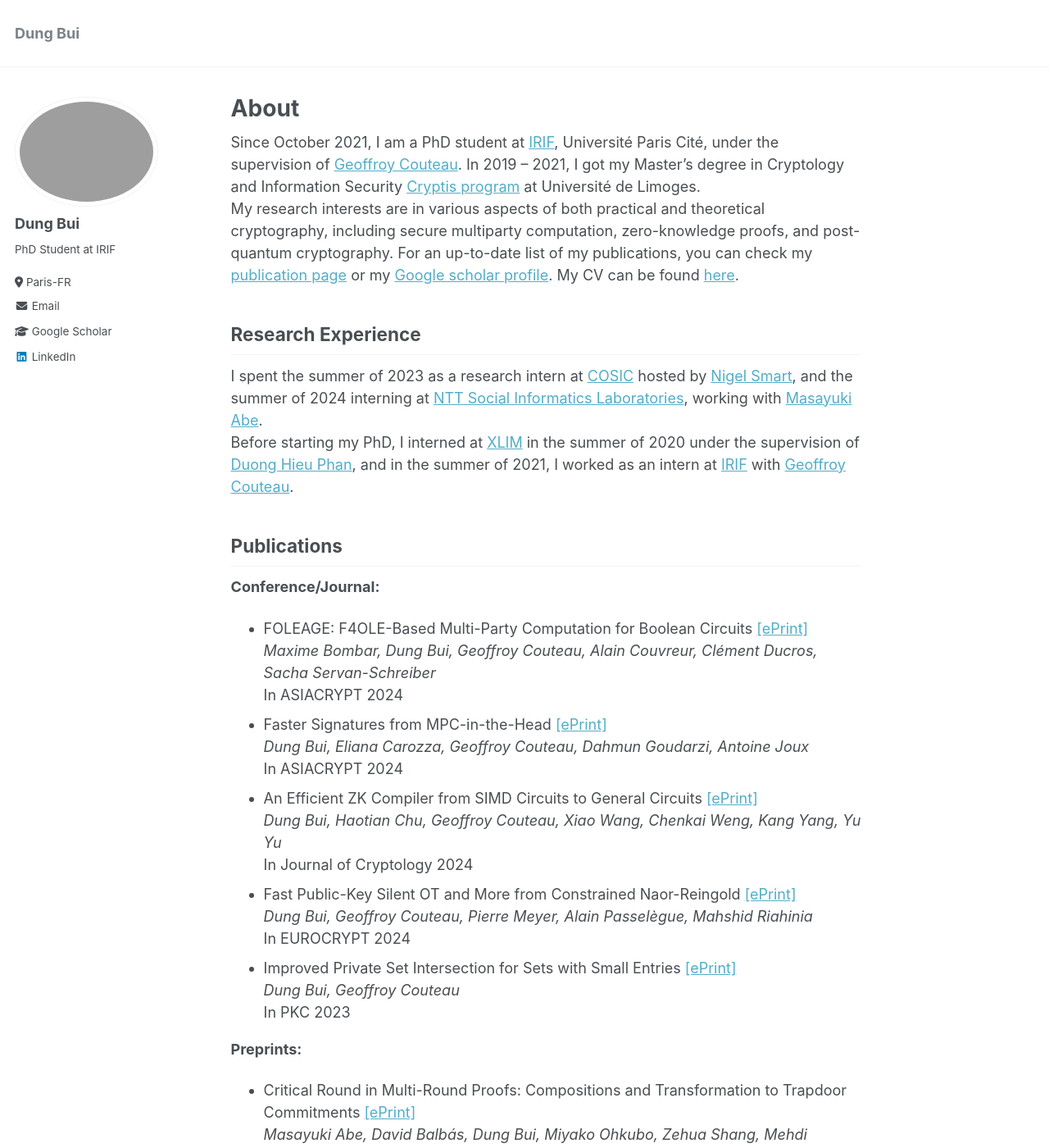
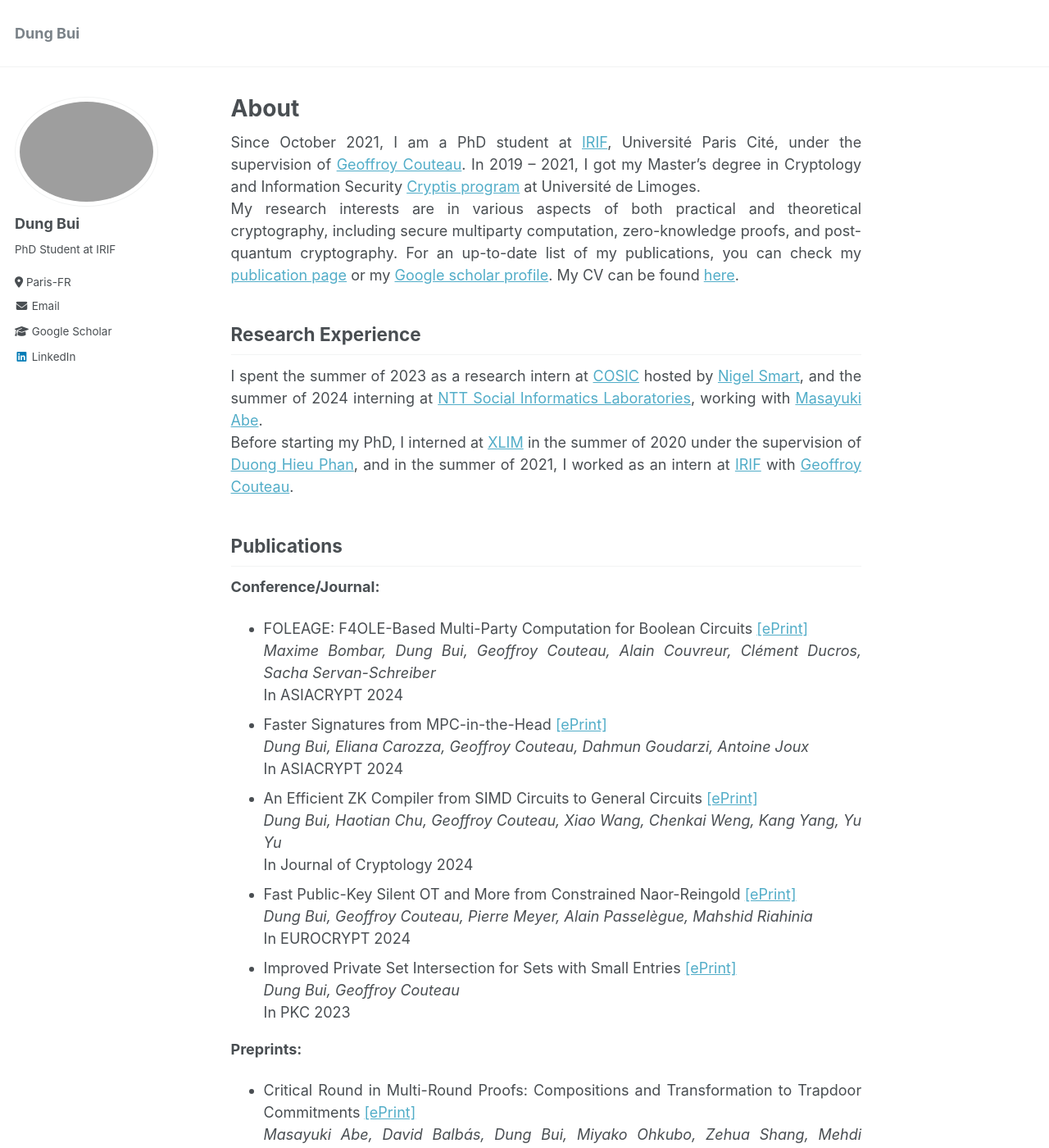
Before and after one commit to dungbui15/dungbui15.github.io, a Jekyll site: the page built from _pages/about.md, in a window 1280 px wide and 1400 px high. Shown: the whole window at 82% size. Built offline with Jekyll 4.4.1, drawn with Linux system fonts in a browser that asks for light colours.

Commit message:
Update about.md

```diff
--- a/_pages/about.md
+++ b/_pages/about.md
@@ -8,7 +8,12 @@ redirect_from:
   - /about/
   - /about.html
 ---
-
+<style>
+div {
+  text-align: justify;
+  text-justify: inter-word;
+}
+</style>
 
 
 Since October 2021, I am a PhD student at [IRIF](https://www.irif.fr/), Université Paris Cité, under the supervision of [Geoffroy Couteau](https://geoffroycouteau.github.io/). In 2019 -- 2021, I got my Master's degree in Cryptology and Information Security [Cryptis program](https://www.cryptis.fr/) at Université de Limoges. <br>
```
